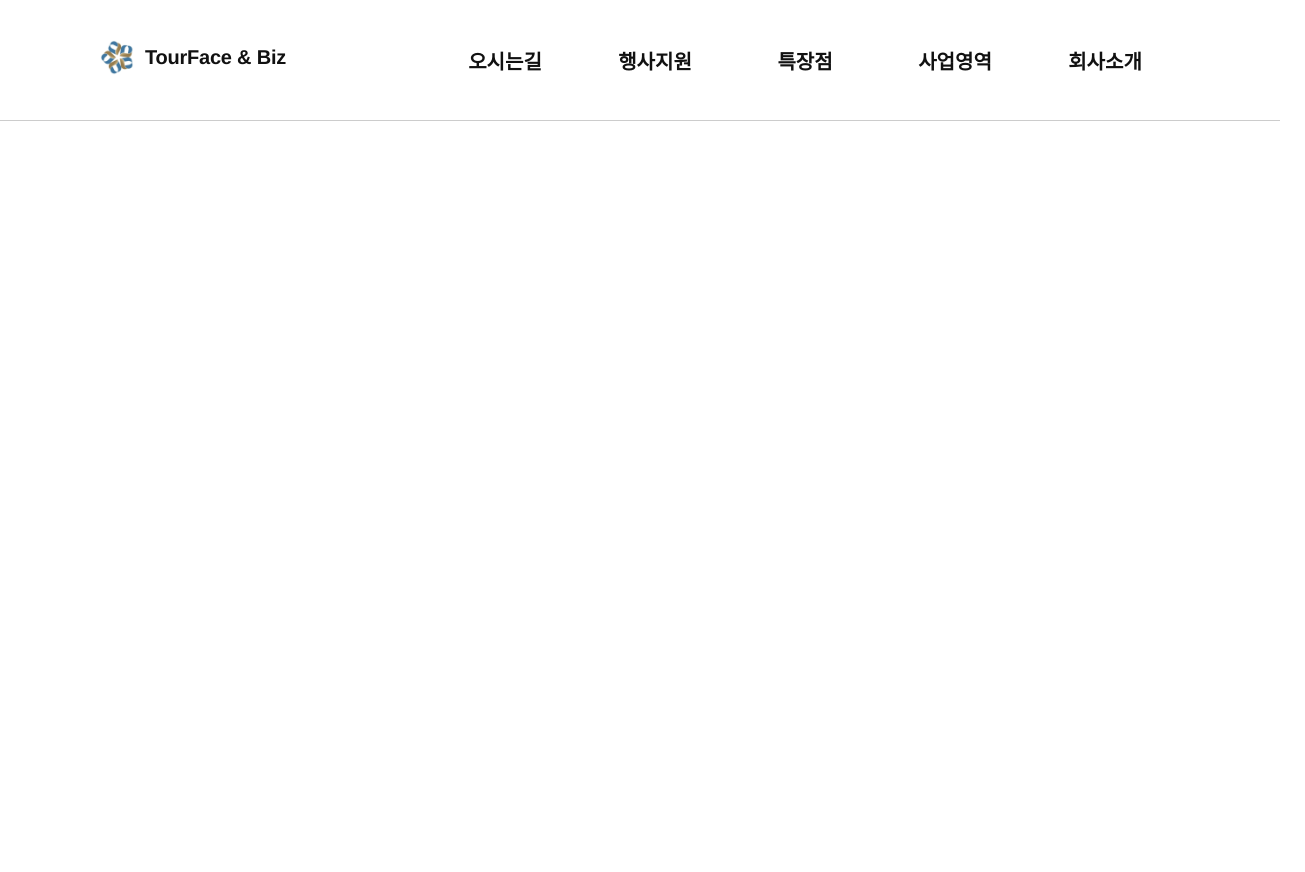
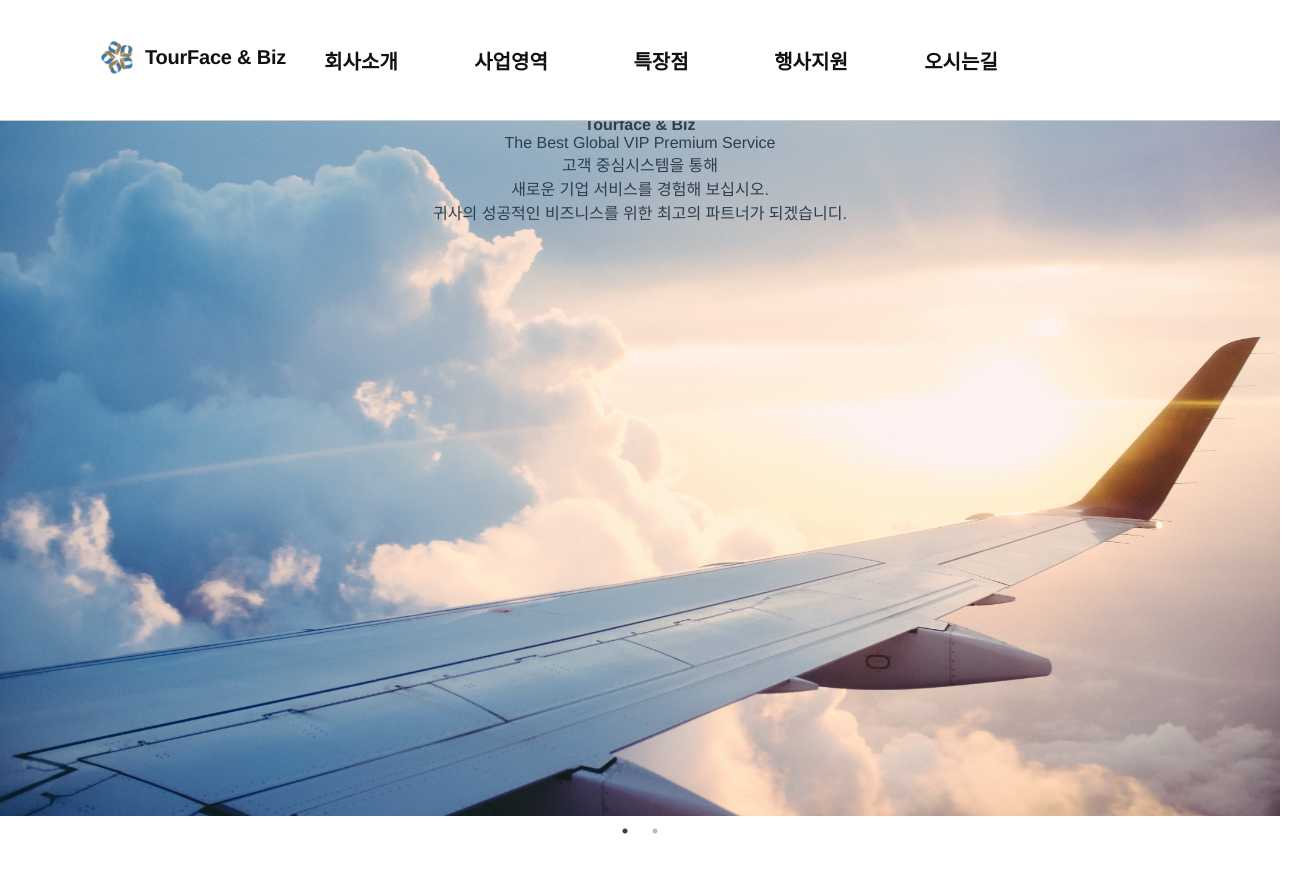
Before and after one commit to jugpark/tourface-web-front, a Vue app: page / in a window 1280 px wide. Shown: the top 872 px of the page, 1305 px wide, since content can reach past the window. After the commit the page ends 841 px from the top, so only its background shows below. Built offline with nearby package versions, Linux system fonts and the light colour scheme.

Commit message:
feat: setup basic carousel structure

```diff
--- a/package.json
+++ b/package.json
@@ -9,7 +9,8 @@
   "dependencies": {
     "@egjs/vue-flicking": "^4.11.1",
     "vue": "^2.7.7",
-    "vue-router": "^3.6.5"
+    "vue-router": "^3.6.5",
+    "vue-slick-carousel": "^1.0.6"
   },
   "devDependencies": {
     "@vitejs/plugin-legacy": "^2.0.0",
--- /dev/null
+++ b/src/components/carousels/HomeCarousel.vue
@@ -0,0 +1,49 @@
+<template>
+  <div class="carousel__wrap">
+    <VueSlickCarousel v-bind="settings">
+      <template v-for="item of details">
+        <Panel :detail="item"/>
+      </template>
+    </VueSlickCarousel>
+  </div>
+</template>
+<script>
+import VueSlickCarousel from 'vue-slick-carousel'
+import Panel from "@/components/carousels/Panel.vue";
+import 'vue-slick-carousel/dist/vue-slick-carousel.css'
+import 'vue-slick-carousel/dist/vue-slick-carousel-theme.css'
+
+export default {
+  components: {
+    VueSlickCarousel,
+    Panel
+  },
+  data() {
+    return {
+      settings: {
+        dots: true,
+        infinite: true,
+        autoplay: true,
+        autoplaySpeed: 5000
+      },
+      details: [
+        {
+          title: "Tourface & Biz",
+          subtitle: "The Best Global VIP Premium Service",
+          description: "고객 중심시스템을 통해 <br> 새로운 기업 서비스를 경험해 보십시오. <br> 귀사의 성공적인 비즈니스를 위한 최고의 파트너가 되겠습니디.",
+        },
+        {
+          title: "Tourface & Biz",
+          subtitle: "The Best Global VIP Premium Service",
+          description: "고객 중심시스템을 통해 <br> 새로운 기업 서비스를 경험해 보십시오. <br> 귀사의 성공적인 비즈니스를 위한 최고의 파트너가 되겠습니디.",
+        }
+      ]
+    }
+  }
+}
+</script>
+<style lang="scss" scoped>
+.carousel__wrap {
+  width: 100%;
+}
+</style>
--- /dev/null
+++ b/src/components/carousels/Panel.vue
@@ -0,0 +1,40 @@
+<template>
+  <div class="panel">
+    <div class="content">
+      <h3 class="title">{{ detail.title }}</h3>
+      <span class="sub-title">{{ detail.subtitle }}</span>
+      <p class="description" v-html="detail.description"></p>
+    </div>
+  </div>
+</template>
+<script>
+export default {
+  props: [
+      "detail"
+  ]
+}
+</script>
+<style lang="scss" scoped>
+.panel {
+  background-image: url("@/assets/airplane.jpg");
+  width: 100%;
+  background-size: cover;
+  background-position: center;
+  background-repeat: no-repeat;
+  height: 700px;
+
+  .content {
+    .title {
+
+    }
+
+    .sub-title {
+
+    }
+
+    .description {
+
+    }
+  }
+}
+</style>
--- a/src/components/headers/Header.vue
+++ b/src/components/headers/Header.vue
@@ -8,7 +8,7 @@
       <ul class="nav">
         <template v-for="item in headerList">
           <li>
-            <a>{{ item.name }}</a>
+            <a @click="onRouterCLick(item.url)">{{ item.name }}</a>
           </li>
         </template>
       </ul>
@@ -20,8 +20,8 @@ export default {
   data() {
     return {
       headerList: [
-        {name: "회사소개", url: "intro"},
-        {name: "사업영역", url: "area"},
+        {name: "회사소개", url: "/"},
+        {name: "사업영역", url: "about"},
         {name: "특장점", url: "merit"},
         {name: "행사지원", url: "resource"},
         {name: "오시는길", url: "way"}
@@ -29,8 +29,8 @@ export default {
     }
   },
   methods: {
-    onLinkCLick() {
-
+    onRouterCLick(url) {
+      this.$router.push({ path: url })
     }
   },
 }
@@ -71,7 +71,7 @@ export default {
 
   .nav {
     li {
-      float: right;
+      float: left;
 
       a {
         cursor: pointer;
--- a/src/pages/home/HomePage.vue
+++ b/src/pages/home/HomePage.vue
@@ -1,20 +1,21 @@
 <template>
   <div class="page__wrap">
     <div class="page__section">
-      <div class="view">
-        홈페이지
-      </div>
+      <HomeCarousel></HomeCarousel>
     </div>
   </div>
 </template>
 <script>
+import HomeCarousel from "@/components/carousels/HomeCarousel.vue"
 export default {
-
+  components: {
+    HomeCarousel
+  }
 }
 </script>
 <style lang="scss" scoped>
 .page__wrap {
+  margin-top: 116px;
   width: 100%;
-  height: 1000px;
 }
 </style>
```
Also changed, not shown: src/assets/airplane.jpg (added), 1 other file (tests, documents, lock files or other folders).
